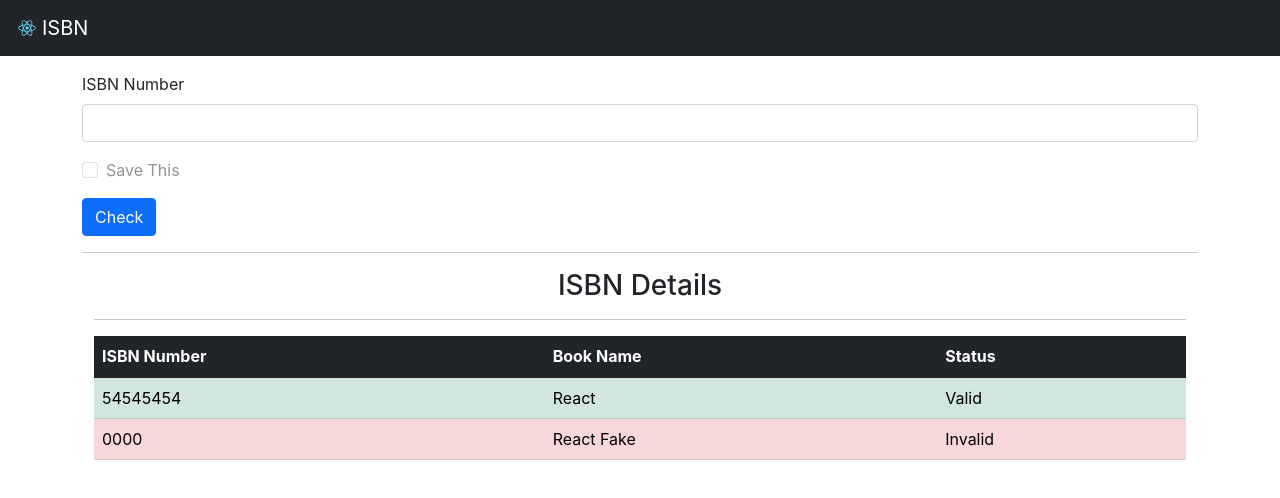
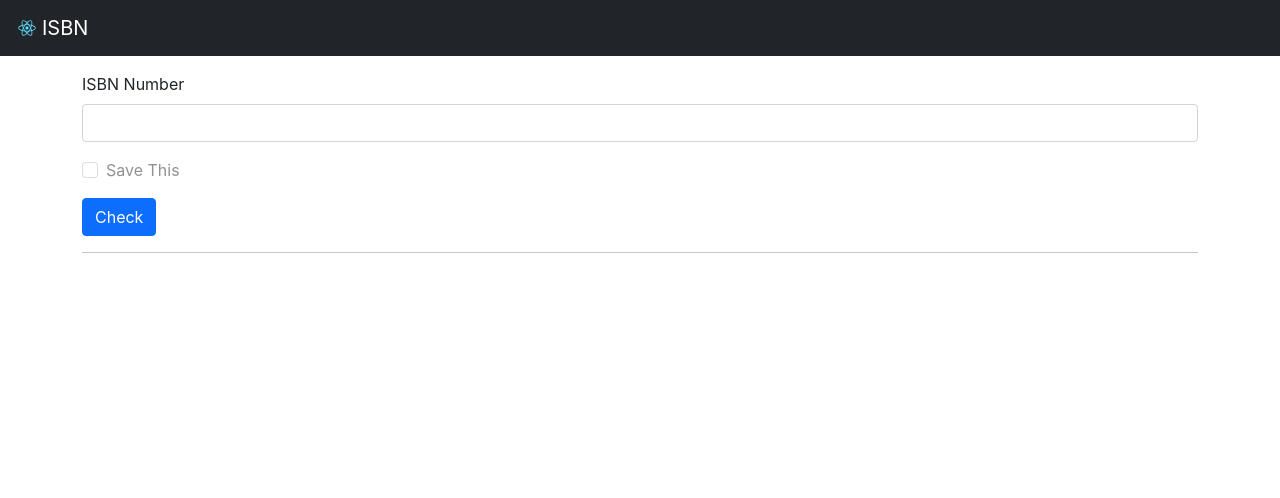
Before and after one commit to d-shaktiranjan/isbn, a React (Create React App) app: page / in a window 1280 px wide. Shown: the top 498 px of the page. Built offline with nearby package versions, Linux system fonts and the light colour scheme.

Commit message:
use props

```diff
--- a/src/myCom/Form.js
+++ b/src/myCom/Form.js
@@ -3,12 +3,13 @@ import { IsbnAbout } from './IsbnAbout.js';
 
 export const Form = () => {
     let handelClick = () => {
-        console.log("Check button Clicked");
+        changeClick(true);
     }
     let valueChange = (e) => {
         setNumber(e.target.value)
     }
     const [isbnNumber, setNumber] = useState(null);
+    const [isClicked, changeClick] = useState(false);
     return (
         <div className="container mt-3">
             <div className="mb-3">
@@ -21,7 +22,7 @@ export const Form = () => {
             </div>
             <button type="submit" className="btn btn-primary" onClick={handelClick}>Check</button>
             <hr />
-            <IsbnAbout />
+            {isClicked === true && <IsbnAbout isbnNumber={isbnNumber} bookName="Not Given" />}
         </div>
     )
 }
--- a/src/myCom/IsbnAbout.js
+++ b/src/myCom/IsbnAbout.js
@@ -1,6 +1,6 @@
 import React from 'react'
 
-export const IsbnAbout = () => {
+export const IsbnAbout = (props) => {
     return (
         <div className="container">
             <h3 className="text-center">ISBN Details</h3>
@@ -14,15 +14,10 @@ export const IsbnAbout = () => {
                     </tr>
                 </thead>
                 <tbody>
-                    <tr class="table-success">
-                        <td>54545454</td>
-                        <td>React</td>
+                    <tr class="table-light">
+                        <td>{props.isbnNumber}</td>
+                        <td>{props.bookName}</td>
                         <td>Valid</td>
-                    </tr>
-                    <tr class="table-danger">
-                        <td>0000</td>
-                        <td>React Fake</td>
-                        <td>Invalid</td>
                     </tr>
                 </tbody>
             </table>
```
